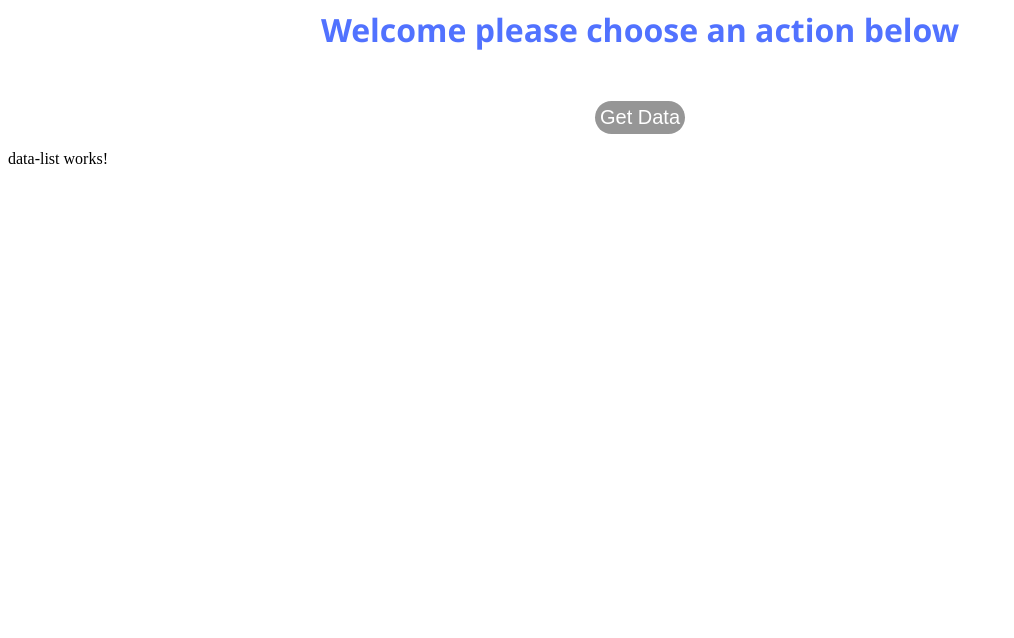
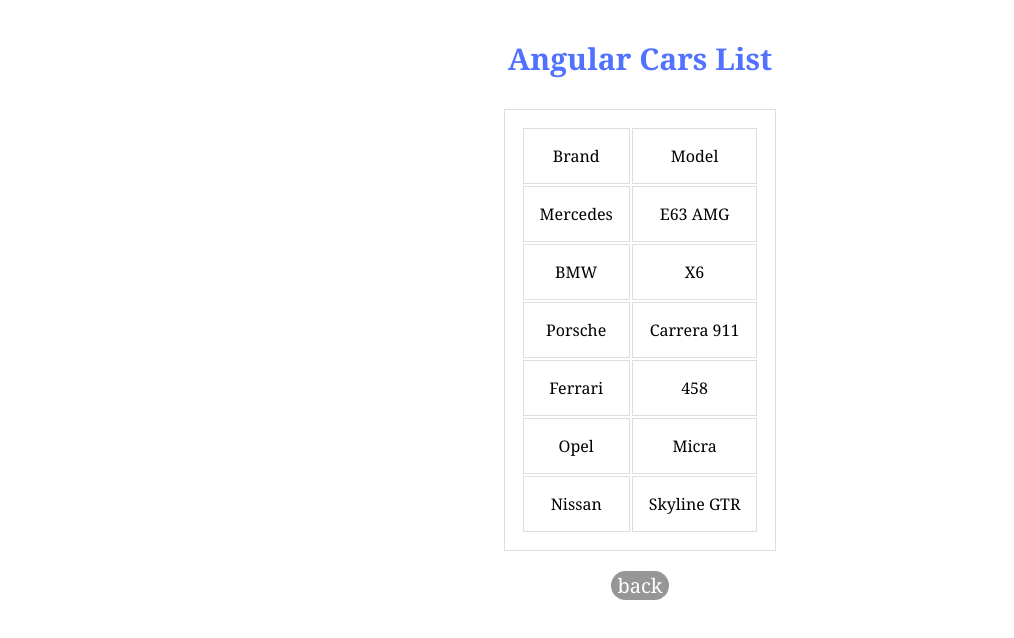
Before and after one commit to mszayani/angular-list-local-json, an Angular app: page /data-list in a window 1280 px wide. Shown: the top 638 px of the page, without its empty margins (0-1014 px from the left). Built offline with nearby package versions, Linux system fonts and the light colour scheme.

Commit message:
adding cars list data binding & some css

```diff
--- a/src/app/app.component.html
+++ b/src/app/app.component.html
@@ -1,2 +1,2 @@
-<app-welcome></app-welcome>
+
 <router-outlet></router-outlet>
--- a/src/app/components/data-list/data-list.component.css
+++ b/src/app/components/data-list/data-list.component.css
@@ -0,0 +1,51 @@
+* {
+    -webkit-box-sizing: border-box; /* Safari/Chrome, other WebKit */
+    -moz-box-sizing: border-box;    /* Firefox, other Gecko */
+    box-sizing: border-box;
+    font-family: Georgia, 'Times New Roman', Times, serif;
+}
+.container {
+    display: flex;
+
+    justify-content: center;
+}
+.container h3 {
+    font-size: 30px;
+    color: #5172ff;
+
+}
+.data-container {
+    display: flex;
+    align-items: center;
+
+    justify-content: center;
+
+}
+.data-container h3{
+    margin: 0 10px 0 10px;
+
+}
+table{
+    background: #fff;
+ }
+ table,thead,tbody,tr, td,th{
+   text-align: center;
+   margin: auto;
+   border:1px solid #dedede;
+   padding: 1rem;
+ }
+ .back-btn {
+
+     display: flex;
+     justify-content: center;
+    margin-top: 20px;
+
+ }
+ .back-btn button{
+    font-size: 20px;
+    border-style: none;
+    background-color: #969696;
+    color: white;
+    border-radius: 25px;
+    cursor: pointer;
+ }
--- a/src/app/components/data-list/data-list.component.html
+++ b/src/app/components/data-list/data-list.component.html
@@ -1 +1,26 @@
-<p>data-list works!</p>
+<div class="container">
+    <h3>{{title}}</h3>
+</div>
+<div class="data-container" >
+  <table>
+      <thead>
+      <tr class="head-t">
+          <td>Brand</td>
+          <td>Model</td>
+      </tr>
+    </thead>
+    <tbody *ngFor="let item of carList">
+      <tr>
+          <td>{{item.brand}}</td>
+          <td>{{item.model}}</td>
+      </tr>
+    </tbody>
+
+  </table>
+
+</div>
+<div class="back-btn">
+    <button routerLink="/welcome">
+     back
+    </button>
+</div>
--- a/src/app/components/data-list/data-list.component.ts
+++ b/src/app/components/data-list/data-list.component.ts
@@ -1,12 +1,13 @@
 import { Component, OnInit } from '@angular/core';
-
+import cars from '../../../assets/data/cars.json';
 @Component({
   selector: 'app-data-list',
   templateUrl: './data-list.component.html',
   styleUrls: ['./data-list.component.css']
 })
 export class DataListComponent implements OnInit {
-
+  title="Angular Cars List";
+  public carList: {brand: string, model: string}[] =cars;
   constructor() { }
 
   ngOnInit(): void {
--- a/src/app/components/welcome/welcome.component.html
+++ b/src/app/components/welcome/welcome.component.html
@@ -1,5 +1,5 @@
 <div class="container">
-    <h1>Welcome please choose an action below</h1>
+    <h1>Welcome, click the button below to see data</h1>
 
 </div>
 <div class="btn-container">
--- /dev/null
+++ b/src/app/other/json-typings.d.ts
@@ -0,0 +1,4 @@
+declare module "*.json" {
+    const value: any;
+    export default value;
+}
--- /dev/null
+++ b/src/assets/data/cars.json
@@ -0,0 +1,8 @@
+[
+    {"brand" : "Mercedes" , "model" : "E63 AMG" },
+    {"brand" : "BMW" , "model" : "X6"},
+    {"brand" : "Porsche" , "model" : "Carrera 911" },
+    {"brand" : "Ferrari" , "model" : "458" },
+    {"brand" : "Opel" , "model" : "Micra"},
+    {"brand" : "Nissan" , "model" : "Skyline GTR" }
+]
```
